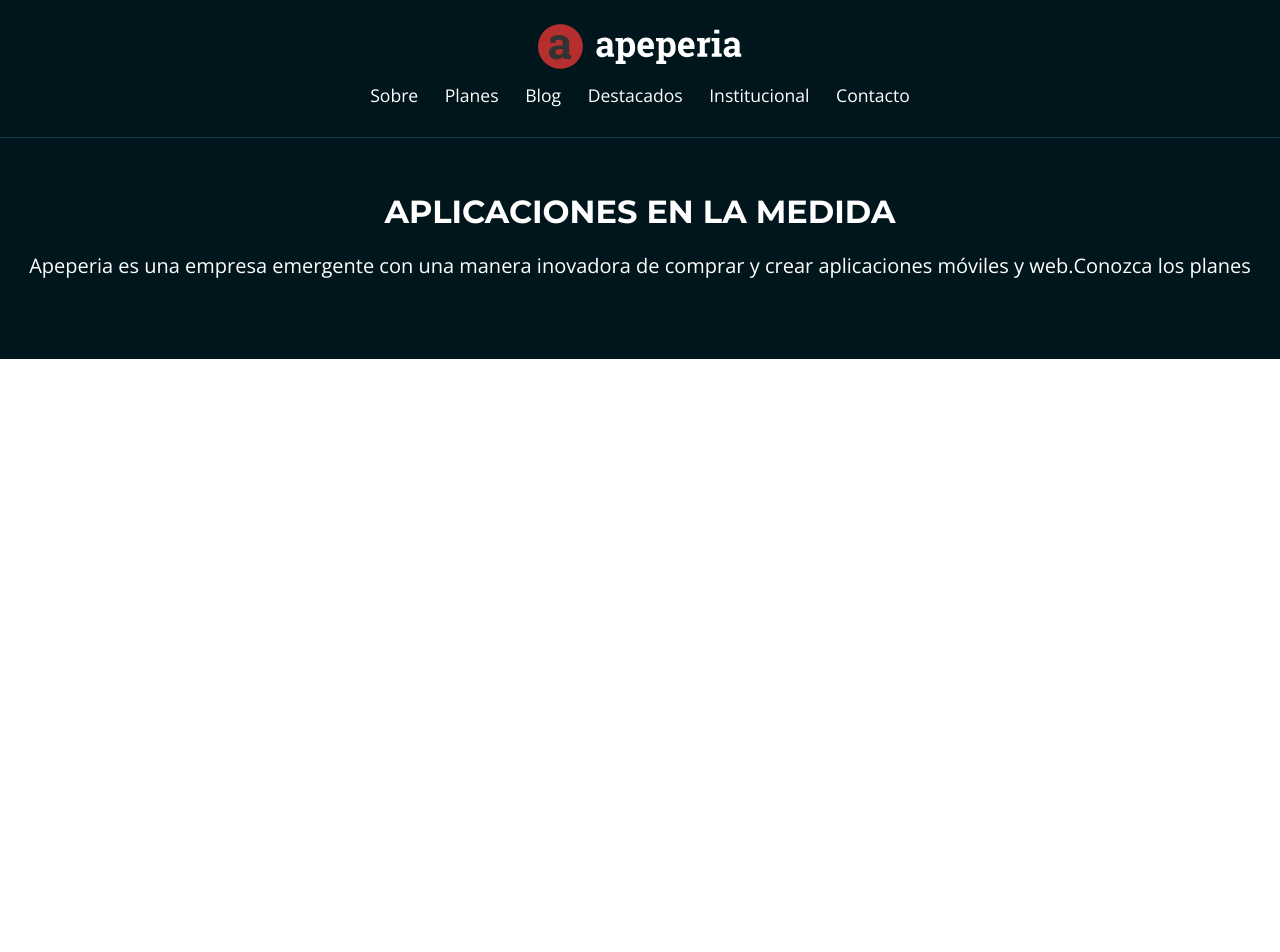
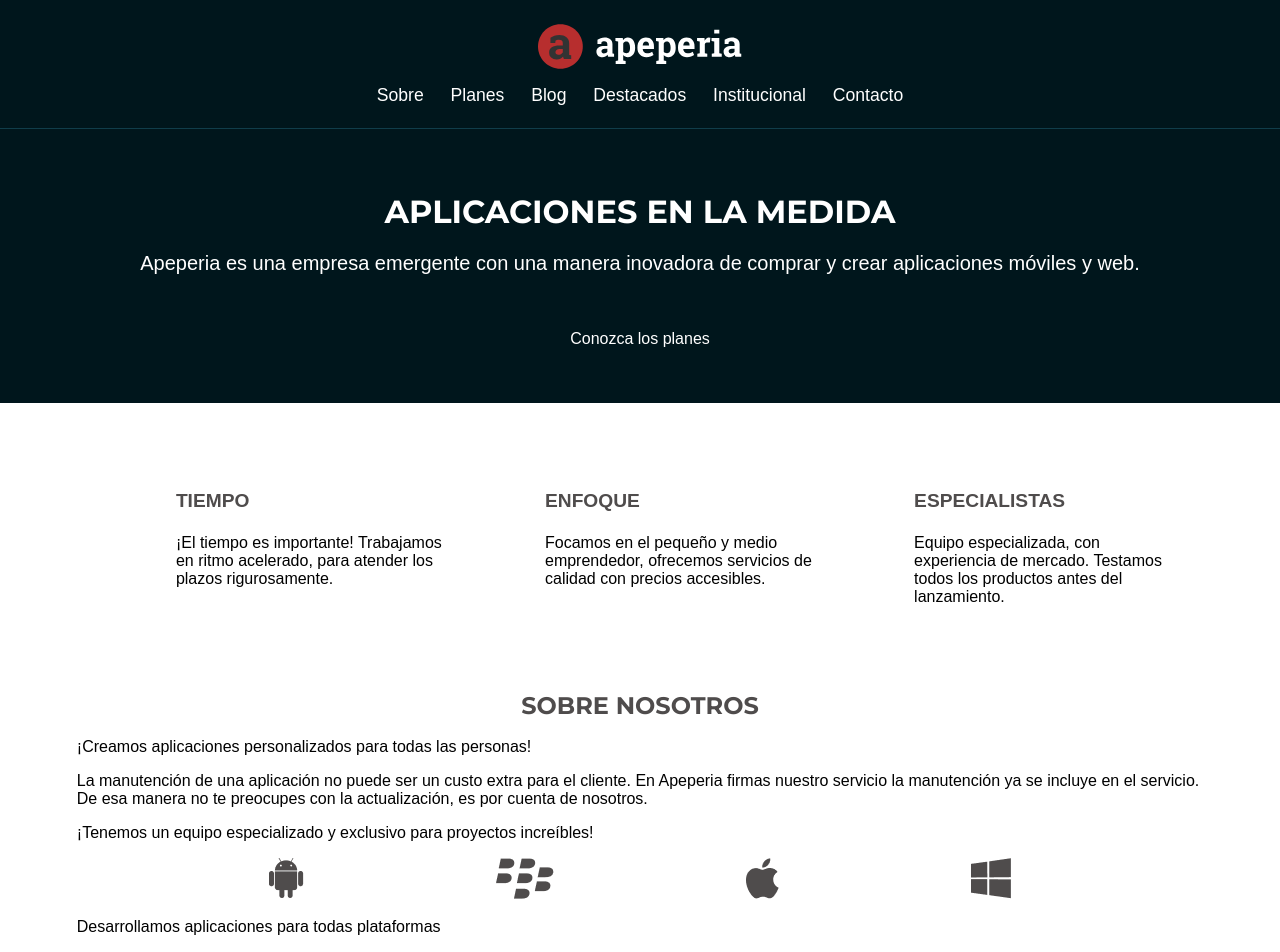
Before and after one commit to AdriToledo/Layouts-Responsivos, a plain HTML site: page index.html in a window 1280 px wide. Before the commit the page ends 800 px from the top, so only its background shows below. Drawn offline with nearby package versions, Linux system fonts and the light colour scheme.

Commit message:
Viewport y su contenido

```diff
--- a/css/bases.css
+++ b/css/bases.css
@@ -1,3 +1,52 @@
+
+:root{
+
+--background-llamada-mobile: #00161C;
+--background-blanco: #FFFFFF;
+--background-azul-claro: #DFE3F5;
+--background-ceniza-claro: #F7F4F4;
+--background-ceniza-medio: #D9D9D9;
+
+--border-cabecera-mobile: #103D4A;
+
+
+--boton-rojo: #B72E2E;
+
+--fuente-ceniza-claro: #666666;
+--fuente-ceniza-oscuro: #4F4C4C;
+
+
+--planes-card-start: #035A76;
+--planes-card-ultra: #690F8E;
+--planes-card-mega: #B00024;
+
+
+--fuente-enlace: #0006FF;
+
+
+--background-footer: #333333;
+--montserrat: Montserrat, sans-serif;
+--open-sans: Open-sans, sans-serif;
+
+}
+
 body {
-    font-family: 'Open sans', Sans-serif;
+    font-family: var(--open-sans)
 }
+
+.container {
+    padding-right: 6%;
+    padding-left: 6%;
+}
+
+.boton {
+     text-align: center;
+     display: block;
+     width: 100%;
+     max-width: 350px;
+     box-sizing: border-box;
+     padding: 1rem 2rem;
+     border: 1px solid var (--boton-rojo);
+     border-radius: 5px;
+
+}
--- /dev/null
+++ b/css/diferenciales.css
@@ -0,0 +1,28 @@
+.diferenciales {
+    padding-top: 3.5rem;
+    padding-bottom: 3.5rem;
+}
+
+.diferenciales__lista {
+    display: flex;
+    flex-wrap: wrap;
+    justify-content: space-evenly;
+}
+
+.diferenciales__item {
+    max-width: 350px;
+    box-sizing: border-box;
+    padding: 2rem 0 2rem 5rem;
+}
+
+.item__titulo {
+    color: var(--fuente-ceniza-oscuro);
+    font-weight: 700;
+    font-size: 1.2rem;
+    text-transform: uppercase;
+    margin-bottom: 1.5rem;
+}
+
+.item__texto {
+    line-height: normal;
+}
--- a/css/head.css
+++ b/css/head.css
@@ -31,6 +31,6 @@
     display: inline-block;
 
     margin-right: .7rem;
-    margin-bottom: 1.25rem;
+    margin-bottom: .7rem;
     margin-left: .7rem;
 }
--- a/css/llamada.css
+++ b/css/llamada.css
@@ -30,4 +30,5 @@
 
 .llamada__boton {
     width: 100%;
+
 }
--- /dev/null
+++ b/css/sobre-nosotros.css
@@ -0,0 +1,31 @@
+.sobre-nosotros {
+    padding-top: 3rem;
+    padding-bottom: 3rem;
+}
+
+.sobre_nosotros__titulo {
+    color: var(--fuente-ceniza-oscuro);
+    font-weight: 700;
+    font-size: 1.5rem;
+    font-family: var(--montserrat);
+    text-transform: uppercase;
+    text-align: center;
+    margin-bottom: 1.25rem;
+}
+
+.sobre_nosotros__texto {
+    line-height: normal;
+    margin-bottom: 1rem;
+}
+
+.sobre_nosotros__plataformas {
+    display: flex;
+    flex-wrap: wrap;
+    justify-content: space-evenly;
+    margin-bottom: 1rem;
+}
+
+.sobre-nosotros {
+    color: var(--fuente-ceniza-oscuro);
+    font-weight: 700;
+}
--- a/index.html
+++ b/index.html
@@ -1,18 +1,20 @@
 <!DOCTYPE html>
 <html lang="en">
 <head>
+    <meta name="viewport" content="width=device-width, initial-scale=1.0">
     <meta charset="UTF-8">
     <meta http-equiv="X-UA-Compatible" content="IE=edge">
-    <meta name="viewport" content="width=device-width, initial-scale=1.0">
     <title>Home | Apeperia</title>
     <link href="https://fonts.googleapis.com/css2?family=Inter&family=Montserrat:ital,wght@0,700;1,400&family=Open+Sans:wght@300;400;700&display=swap" rel="stylesheet">
+    <link href="css/reset.css" rel="stylesheet" >
     <link href="css/head.css" rel="stylesheet">
     <link href="css/llamada.css" rel="stylesheet">
-    <link href="css/reset.css" rel="stylesheet" >
-    <link rel="stylesheet" href="css/bases.css">
+    <link href="css/bases.css" rel="stylesheet">
+    <link href="css/diferenciales.css" rel="stylesheet">
+    <link href="css/sobre-nosotros.css" rel="stylesheet">
 </head>
 <body>
-    <header class="head">
+    <header class="head container">
         <img class="head__logo" src="img/logo-apeperia.svg" alt="Logo Apeperia">
         <nav class="head__navegacion">
             <ul>
@@ -26,9 +28,49 @@
         </nav>
     </header>
     <main>
-        <section class="llamada">
+        <section class="llamada container">
             <h1 class="llamada__titulo">Aplicaciones en la medida</h1>
-                <p class="llamada__texto">Apeperia es una empresa emergente con una manera inovadora de comprar y crear aplicaciones móviles y web.<a class="llamada__boton" href="#">Conozca los planes</a></p>
+                <p class="llamada__texto">Apeperia es una empresa emergente con una manera inovadora de comprar y crear aplicaciones móviles y web.</p>
+                <a class="llamada__boton boton" href="#">Conozca los planes</a>
+            </section>
+            <section class="diferenciales container">
+                <ul class="diferenciales__lista">
+                    <li class="diferenciales__item">
+                        <h2 class="item__titulo">Tiempo</h2>
+                        <p class="item__texto">¡El tiempo es importante! Trabajamos en ritmo acelerado, para atender los plazos rigurosamente.</p>
+                    </li>
+                    <li class="diferenciales__item">
+                        <h2 class="item__titulo">Enfoque</h2>
+                        <p class="item__texto">Focamos en el pequeño y medio emprendedor, ofrecemos servicios de calidad con precios accesibles.</p>
+                    </li>
+                    <li class="diferenciales__item">
+                        <h2 class="item__titulo">Especialistas</h2>
+                        <p class="item__texto">Equipo especializada, con experiencia de mercado. Testamos todos los productos antes del lanzamiento.</p>
+                    </li>
+                </ul>
+            </section>
+            <section class="sobre_nosotros container">
+                <div class="sobre_nosotros__contenido">
+                    <h2 class="sobre_nosotros__titulo">Sobre nosotros</h2>
+                    <p class="sobre_nosotros__texto">
+                        ¡Creamos aplicaciones personalizados para todas las personas!
+                    </p>
+                    <p class="sobre_nosotros__texto">
+                        La manutención de una aplicación no puede ser un custo extra para el cliente.
+                        En Apeperia firmas nuestro servicio la manutención ya se incluye en el servicio.
+                        De esa manera no te preocupes con la actualización, es por cuenta de nosotros.
+                    </p>
+                    <p class="sobre_nosotros__texto sobre-nosotros__texto--destacado sobre-nosotros__texto--division">
+                        ¡Tenemos un equipo especializado y exclusivo para proyectos increíbles!
+                    </p>
+                    <ul class="sobre_nosotros__plataformas">
+                        <li><img src="img/android.png" alt="Ícono del Android"></li>
+                        <li><img src="img/blackberry.png" alt="Ícono del Blackberry"></li>
+                        <li><img src="img/apple.png" alt="Ícono de la Apple"></li>
+                        <li><img src="img/windowsphone.png" alt="Ícono del Windows"></li>
+                    </ul>
+                    <p class="sobre_nosotros__texto">Desarrollamos aplicaciones para todas plataformas</p>
+                </div>
             </section>
     </main>
 </body>
```
